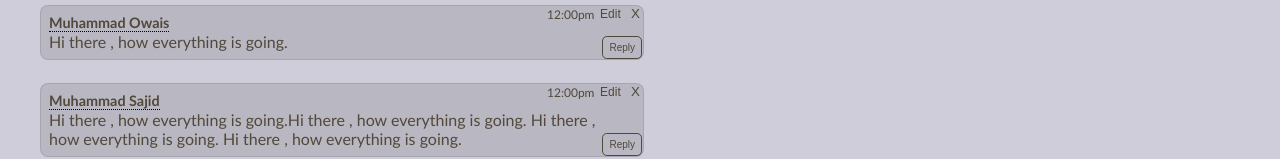
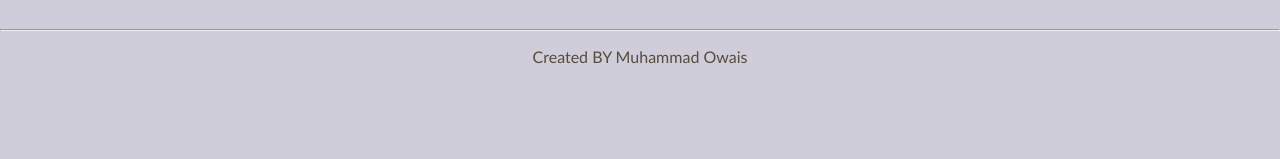
Before and after one commit to ProgrammerOwais/owaischatapp, a website built with webpack: page dist/index.html in a window 1280 px wide. Shown: the part 1238-1397 px from the top of the page. After the commit the page ends 1312 px from the top, so only its background shows below. Built offline with nearby package versions, Linux system fonts and the light colour scheme; some packages are replaced by stand-ins of ours; no server answers.

Commit message:
changing

```diff
--- a/dist/index.html
+++ b/dist/index.html
@@ -167,14 +167,12 @@
           <button type="button" class="commit-btn">Send</button>
         </div>
         <ul class="commit-list">
-          <li class="list-item">
+          <!-- <li class="list-item">
             <p class="commit-text"><span class="current-time">12:00pm</span>
               <span class="user-name">Muhammad Owais</span>
               <span class="para-text">Hi there , how everything is going.</span>
               <button type="button" class="deleteBtn">X</button>
               <button type="button" class="editBtn">Edit</button>
-              <!-- <input type="text" class="editInput">
-              <button type="button" class="commit-btn2">Send</button> -->
               <button type="button" class="replyBtn">Reply</button>
 
             </p>
@@ -188,8 +186,6 @@
                  Hi there , how everything is going. </span>
               <button type="button" class="deleteBtn">X</button>
               <button type="button" class="editBtn">Edit</button>
-              <!-- <input type="text" class="editInput">
-              <button type="button" class="commit-btn2">Send</button> -->
               <button type="button" class="replyBtn">Reply</button>
 
             </p>
@@ -202,12 +198,10 @@
               </span>
               <button type="button" class="deleteBtn">X</button>
               <button type="button" class="editBtn">Edit</button>
-              <!-- <input type="text" class="editInput">
-              <button type="button" class="commit-btn2">Send</button> -->
               <button type="button" class="replyBtn">Reply</button>
 
             </p>
-          </li>
+          </li> -->
         </ul>
       </section>
       <div class="commit-section responsive-sec">
```
